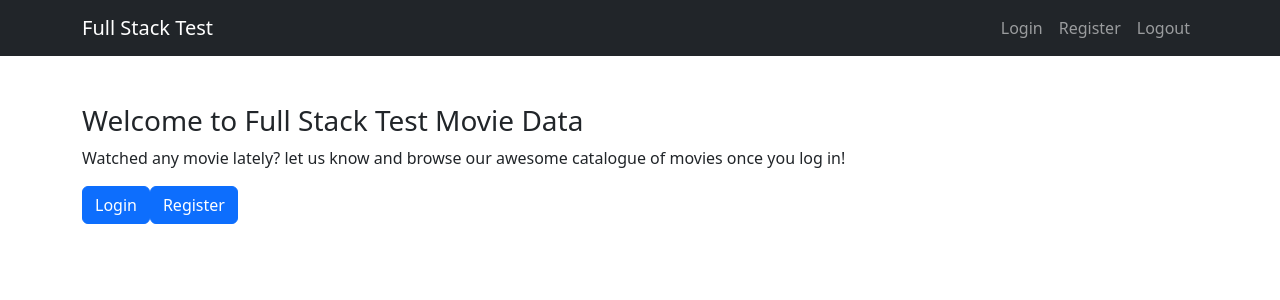
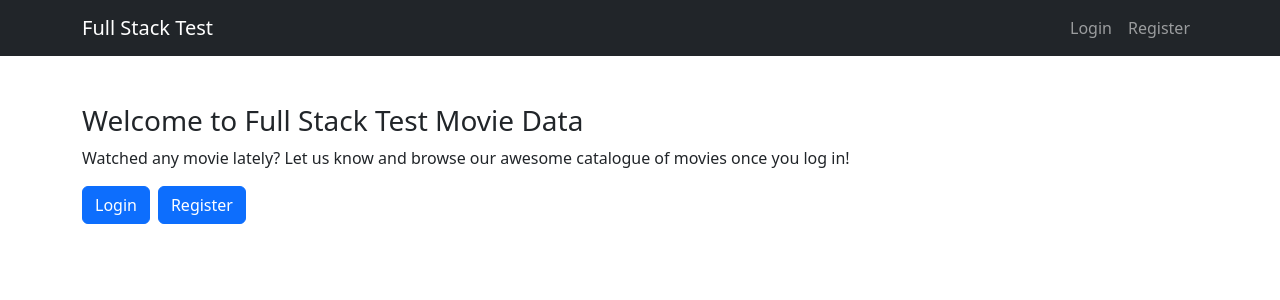
Before and after one commit to uchexm/fe-test, a React (Create React App) app: page / in a window 1280 px wide. Shown: the top 300 px of the page. Built offline with nearby package versions, Linux system fonts and the light colour scheme.

Commit message:
Update logout logic

```diff
--- a/src/components/navbar.js
+++ b/src/components/navbar.js
@@ -1,7 +1,19 @@
-import React from 'react';
+import React, { useContext } from 'react';
 import { Link } from 'react-router-dom';
+import { AuthContext } from "../context/authContext";
+import { useNavigate } from 'react-router-dom';
 
 function Navbar() {
+  let navigate = useNavigate();
+  const { user, logout } = useContext(AuthContext);
+
+  const onLogout = () => {
+    logout();
+    navigate('./');
+  }
+
+  console.log(user);
+
   return (
     <nav className="navbar navbar-expand-lg navbar-dark bg-dark">
       <div className="container">
@@ -9,17 +21,29 @@ function Navbar() {
         <button className="navbar-toggler" type="button" data-bs-toggle="collapse" data-bs-target="#navbarNav" aria-controls="navbarNav" aria-expanded="false" aria-label="Toggle navigation">
           <span className="navbar-toggler-icon"></span>
         </button>
+
         <div className="collapse navbar-collapse" id="navbarNav">
           <ul className="navbar-nav ms-auto">
+            {
+              user ?
+                <>
+                  <li className="nav-item">
+                    <Link className="nav-link" onClick={onLogout} to="/logout">Logout</Link>
+                  </li>
+                </>
+
+                :
+                <>
                   <li className="nav-item">
                     <Link className="nav-link" to="/login">Login</Link>
                   </li>
                   <li className="nav-item">
                     <Link className="nav-link" to="/register">Register</Link>
                   </li>
-            <li className="nav-item">
-              <Link className="nav-link" to="/logout">Logout</Link>
-            </li>
+                </>
+            }
+
+
           </ul>
         </div>
       </div>
--- a/src/pages/homepage.js
+++ b/src/pages/homepage.js
@@ -1,12 +1,32 @@
+
+import React, { useContext } from 'react';
+import { Link } from 'react-router-dom';
+import { AuthContext } from "../context/authContext";
+
 function Homepage() {
+  const { user, logout } = useContext(AuthContext);
+
   return (
     <div className="container mt-5">
-      <h3>Welcome to Full Stack Test Movie Data</h3>
-      <p>Watched any movie lately? let us know and browse our awesome catalogue of movies once you log in!</p>
-      <button type="submit" className="btn btn-primary">Login</button>
-      <button type="submit" className="btn btn-primary">Register</button>
+      <>
+        <h3>Welcome to Full Stack Test Movie Data</h3>
+        <p>Watched any movie lately? Let us know and browse our awesome catalogue of movies once you log in!</p>
+        {
+          user ?
+            <>
+              <div> Here is a list of awesom movies added by users. </div>
+            </>
+
+            :
+            <>
+              <Link to="/login" className="btn btn-primary me-2">Login</Link>
+              <Link to="/register" className="btn btn-primary">Register</Link>
+            </>
+        }
+
+      </>
     </div>
-  )
+  );
 }
 
 export default Homepage;
```
Lines whose indentation alone changed are shown as unchanged.
